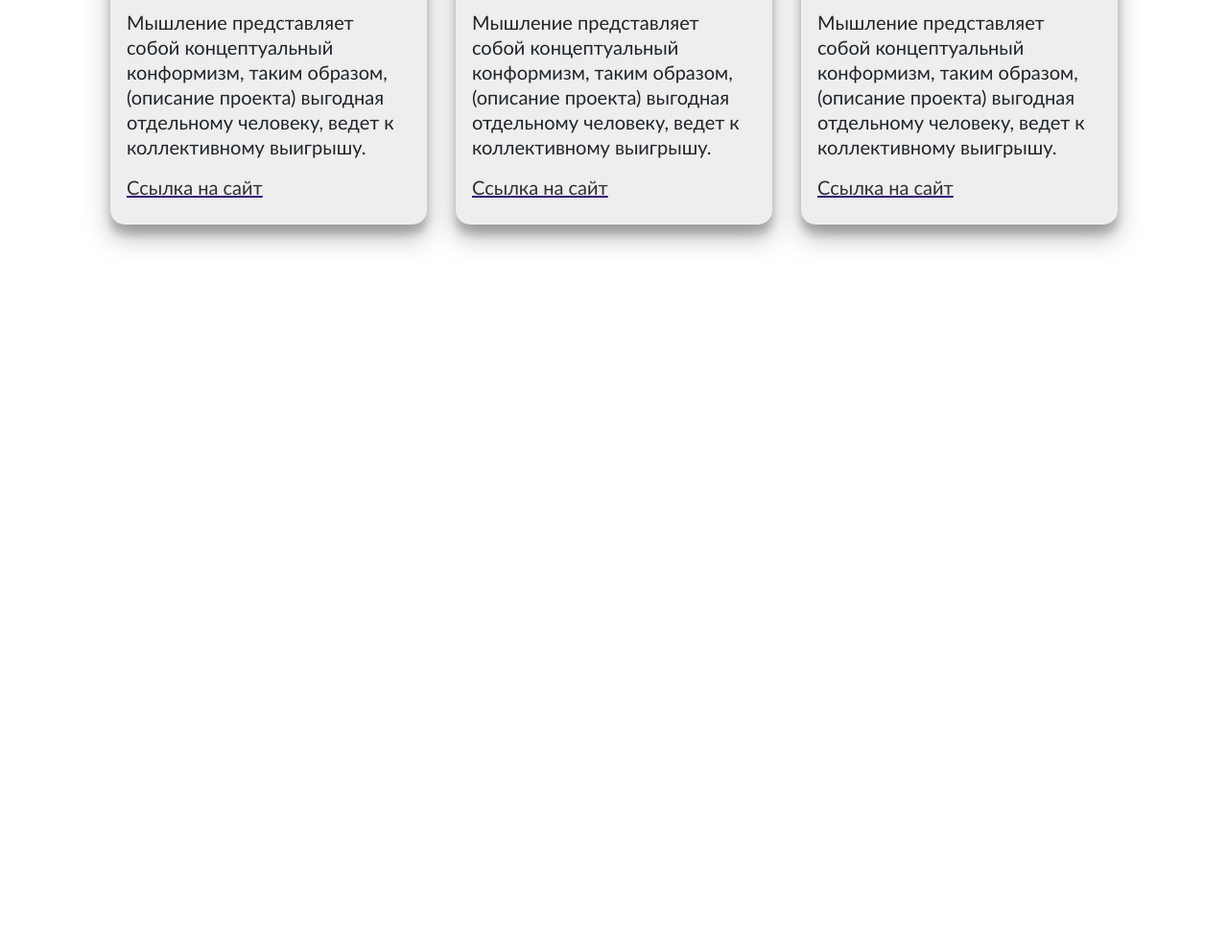
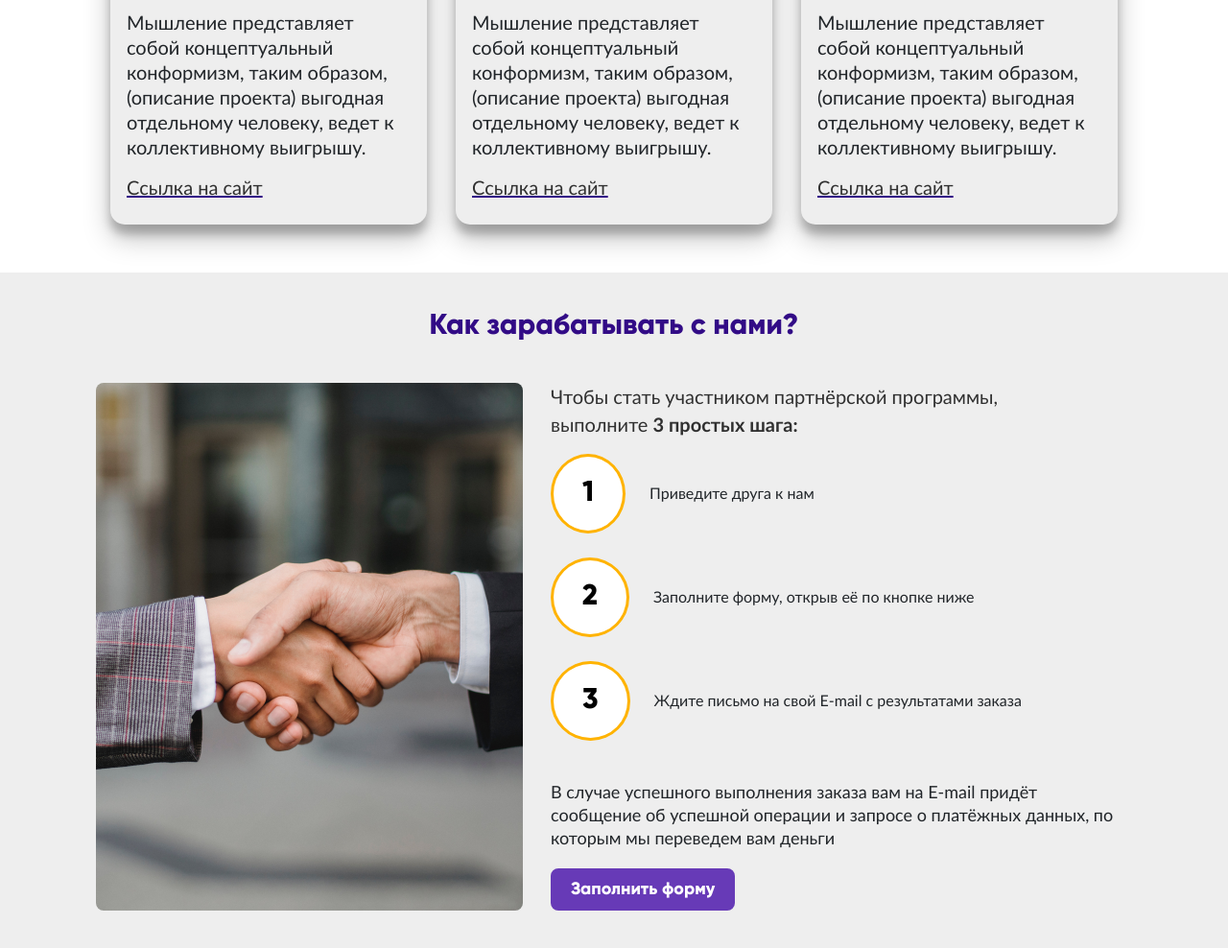
Before and after one commit to Nevovich/nevovich_web, a plain HTML site: page src/index.html in a window 1280 px wide. Shown: the part 3170-4158 px from the top of the page at 96% size. Before the commit the page ends 3454 px from the top, so only its background shows below. Drawn offline with Linux system fonts and the light colour scheme.

Commit message:
Добавлен partners

```diff
--- a/src/index.html
+++ b/src/index.html
@@ -169,6 +169,41 @@
             </div>
         </div>
     </section>
+    <section class="partners-section">
+        <div class="container">
+            <div class="partners">
+                <h3 class="partners-title">Как зарабатывать с нами?</h3>
+                <div class="partners-block">
+                    <img src="img/partners/handshake.png" alt="" class="partners-block-img">
+                    <div class="partners-container">
+                        <p class="partners-container__subtitle">Чтобы стать участником партнёрской программы, выполните <b>3 простых шага:</b></p>
+                        <ul class="partners-container-list">
+                            <li class="partners-container-list__item">
+                                <div class="partners-container-list__item-counter">
+                                    <h3 class="partners-container-list__item-counter__title">1</h3>
+                                </div>
+                                <span class="partners-container-list__item-text">Приведите друга к нам</span>
+                            </li>
+                            <li class="partners-container-list__item">
+                                <div class="partners-container-list__item-counter">
+                                    <h3 class="partners-container-list__item-counter__title">2</h3>
+                                </div>
+                                <span class="partners-container-list__item-text">Заполните форму, открыв её по кнопке ниже</span>
+                            </li>
+                            <li class="partners-container-list__item">
+                                <div class="partners-container-list__item-counter">
+                                    <h3 class="partners-container-list__item-counter__title">3</h3>
+                                </div>
+                                <span class="partners-container-list__item-text">Ждите письмо на свой E-mail с результатами заказа</span>
+                            </li>
+                        </ul>
+                        <p class="partners-container__text">В случае успешного выполнения заказа вам на E-mail придёт сообщение об успешной операции и запросе о платёжных данных, по которым мы переведем вам деньги</p>
+                        <button class="btn secondary-btn partners-container__button">Заполнить форму</button>
+                    </div>
+                </div>
+            </div>
+        </div>
+    </section>
 <script src="js/jquery.min.js"></script>
 <script src="js/bootstrap.min.js"></script>
 <script src="js/main.js"></script>
--- /dev/null
+++ b/src/sass/components/_partners.sass
@@ -0,0 +1,58 @@
+.partners
+    padding-top: 38px
+    padding-bottom: 96px
+    &-section
+        background-color: $gray
+    &-title
+        text-align: center
+    &-block
+        display: flex
+        justify-content: space-between
+        &-img
+            border-radius: 8px
+            max-width: 445px
+            width: 100%
+    &-container
+        margin-left: 29px
+        max-width: 636px
+        &__subtitle
+            max-width: 530px
+            color: $black
+            font-size: 20px
+            line-height: 29px
+        &-list
+            display: flex
+            flex-direction: column
+            justify-content: center
+            list-style-type: none
+            padding: 0
+            &__item
+                display: flex
+                align-items: center
+                margin-bottom: 25px
+                &-counter
+                    display: flex
+                    background-color: white
+                    display: table
+                    border: 3px solid $primary
+                    border-radius: 50%
+                    padding: 20px 30px
+                    margin-right: 25px
+                    font-size: 50px
+                    line-height: 61px
+                    &__title
+                        color: #000 !important
+                        margin-bottom: 0px
+        &__text
+            font-size: 18px
+            line-height: 24px
+            margin-bottom: 20px
+        &__button
+            padding: 10px 20px
+@media (max-width: 960px)
+    .partners
+        &-block
+            flex-direction: column-reverse
+            align-items: center
+        &-container
+            margin-bottom: 40px
--- a/src/sass/main.sass
+++ b/src/sass/main.sass
@@ -6,3 +6,4 @@
 @import 'components/_services.sass'
 @import 'components/_steps.sass'
 @import 'components/_projects.sass'
+@import 'components/_partners.sass'
```
Also changed, not shown: src/css/main.css, src/img/partners/handshake.png (added), 1 other file.
